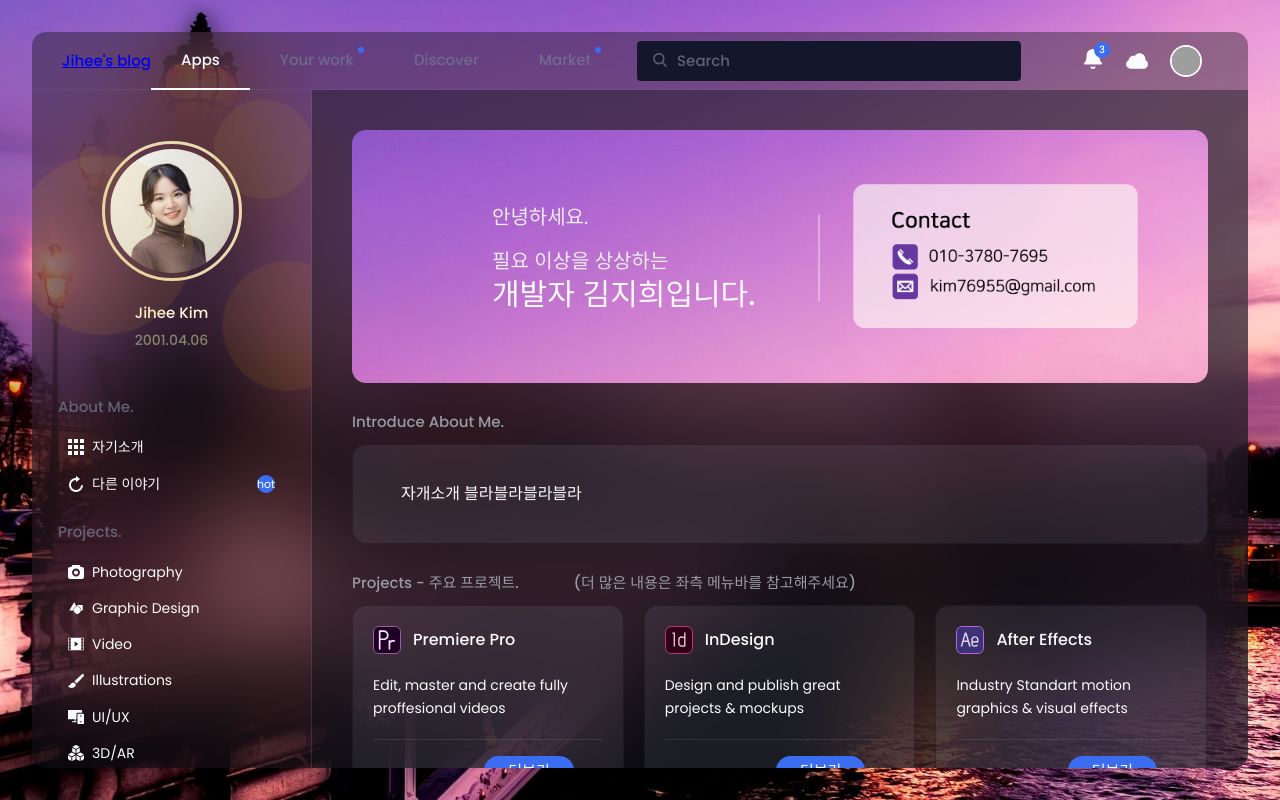
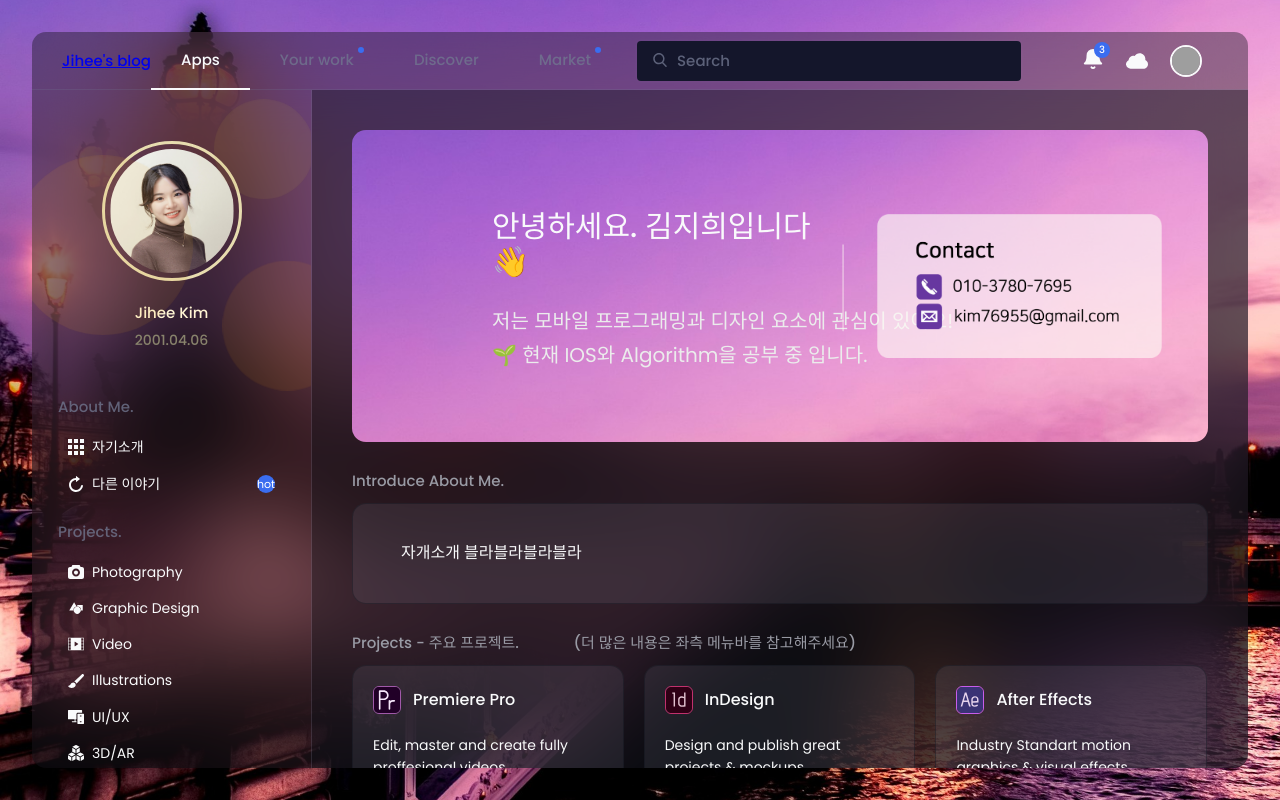
Before and after one commit to jihee-daily/jihee-daily.github.io, a plain HTML site: page index.html in a window 1280 px wide. Drawn offline with nearby package versions, Linux system fonts and the light colour scheme; grey boxes are pictures that could not be loaded; files whose address does not match are found by name.

Commit message:
수정 v1.1

```diff
--- a/index.html
+++ b/index.html
@@ -178,19 +178,25 @@
      <a class="main-header-link" href="#">Web</a>
 
     </div>
+    반갑습니다👋 김지희입니다!
+저는 모바일 프로그래밍과 디자인 요소에 관심이 있어요!
+
+전북대학교 소프트웨어공학과에 재학 중이며 관심 분야에 대해 뭐든 배우려고 노력하고 있습니다.
+
+🌱 현재 Swift/Design-Pattern을 공부 중 입니다.
    </div> -->
    <div class="content-wrapper">
     <div class="content-wrapper-header">
      <div class="content-wrapper-context">
+      <h3 class="img-content">
+        안녕하세요. 김지희입니다👋
+      </h3>
       <div class="content-text">
-        안녕하세요.
+        저는 모바일 프로그래밍과 디자인 요소에 관심이 있어요!
       </div>
       <div class="content-text">
-        필요 이상을 상상하는
+        🌱 현재 IOS와 Algorithm을 공부 중 입니다.
       </div>
-      <h3 class="img-content">
-        개발자 김지희입니다.
-      </h3>
       <!-- <button class="content-button">github 방문하기</button> -->
      </div>
      <img class="content-wrapper-img" src="img/contact.png" alt="">
--- a/style.css
+++ b/style.css
@@ -482,7 +482,7 @@ body.light-mode .video-bg:before {
   font-size: 30px;
   display: flex;
   align-items: center;
-  margin: 0;
+  margin-bottom: 25px;
 }
 .img-content svg {
   width: 28px;
@@ -490,9 +490,9 @@ body.light-mode .video-bg:before {
 }
 
 .content-text {
+  width: 1000px;
   font-weight: 400;
   font-size: 20px;
-  margin-top: 10px;
   line-height: 1.7em;
   color: #ebecec;
   display: -webkit-box;
@@ -504,7 +504,7 @@ body.light-mode .video-bg:before {
 
 .content-wrapper-context {
   margin-left: 100px;
-  margin-top: 40px;
+  margin-top: 30px;
   margin-bottom: 50px;
   max-width: 350px;
 }
```
